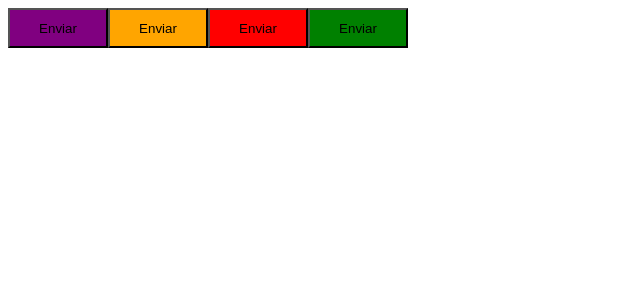
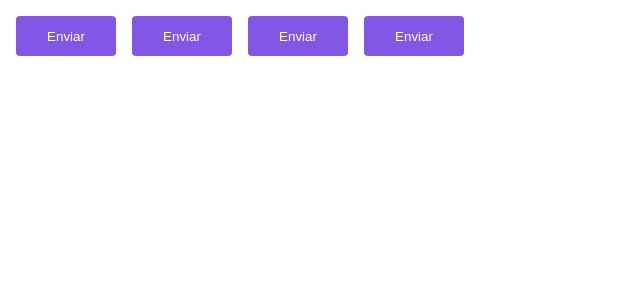
Before and after one commit to DanilloRezende/02-ignite-timer, a React (Vite) app: page / in a window 1280 px wide. Shown: the top 300 px of the page, without its empty margins (0-640 px from the left). Built offline with nearby package versions, Linux system fonts and the light colour scheme.

Commit message:
Estrutura da aplicação - Configurando temas

```diff
--- a/src/App.tsx
+++ b/src/App.tsx
@@ -1,13 +1,15 @@
+import { ThemeProvider } from "styled-components";
 import { Button } from "./components/Button";
+import { defaultTheme } from "./styles/themes/default";
 
 export function App() {
 
   return (
-    <>
+    <ThemeProvider theme={defaultTheme}>
       <Button variant='primary'/>
       <Button variant='secondary'/>
       <Button variant="danger"/>
       <Button variant='success'/>
-    </>
+    </ThemeProvider>
   )
 }
--- a/src/components/Button.styles.ts
+++ b/src/components/Button.styles.ts
@@ -17,8 +17,15 @@
 export const ButtonContainer = styled.button<ButtonContainerProps>`
     width: 100px;
     height: 40px;
+    border-radius: 4px;
+    border: 0;
+    margin: 8px;
 
-    ${props => {
+    background-color: ${props => props.theme.primary};
+    color: ${props => props.theme.white};
+
+
+    /* ${props => {
         return css`background-color: ${buttonVariants[props.variant]}`
-    }}
+    }} */
 `
--- /dev/null
+++ b/src/styles/themes/default.ts
@@ -0,0 +1,6 @@
+
+export const defaultTheme = {
+    white:'#fff',
+    primary: '#8257e6',
+    secondary: 'orange',
+}
```
